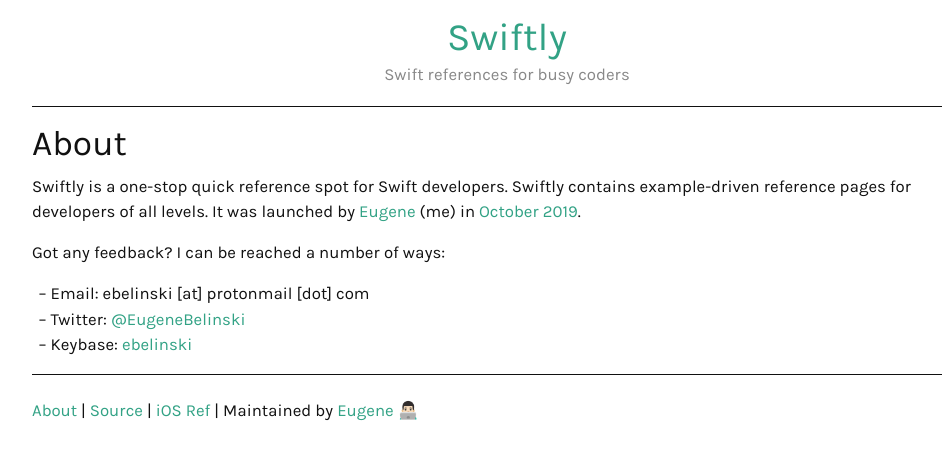
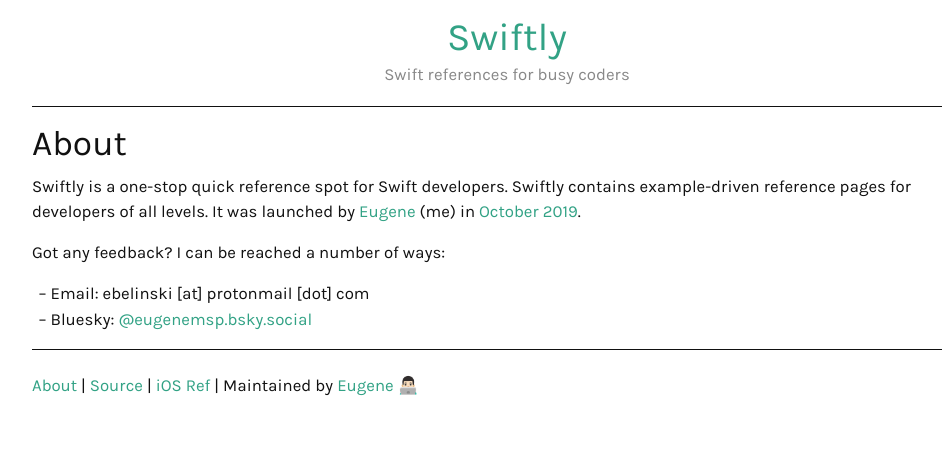
Before and after one commit to ebelinski/swiftly, a Jekyll site: the page built from _subpages/about.md, in a window 1280 px wide. Shown: the top 460 px of the page, without its empty margins (133-1075 px from the left). Built offline with Jekyll 4.4.1, drawn with Linux system fonts in a browser that asks for light colours.

Commit message:
Point contact links at Bluesky, matching iosref.com
Replace the footer's Threads link and the About page's Twitter and
Keybase entries with bsky.app/profile/eugenemsp.bsky.social.

Co-Authored-By: Claude Fable 5 <noreply@anthropic.com>

```diff
--- a/_includes/footer.html
+++ b/_includes/footer.html
@@ -5,6 +5,6 @@
     <a href="/about">About</a> |
     <a href="https://github.com/ebelinski/swiftly">Source</a> |
     <a href="https://iosref.com/">iOS Ref</a> |
-    Maintained by <a href="https://www.threads.net/@eugenemsp">Eugene 👨🏻‍💻</a>
+    Maintained by <a href="https://bsky.app/profile/eugenemsp.bsky.social">Eugene 👨🏻‍💻</a>
   </p>
 </footer>
--- a/_subpages/about.md
+++ b/_subpages/about.md
@@ -9,5 +9,4 @@ Swiftly is a one-stop quick reference spot for Swift developers. Swiftly contain
 Got any feedback? I can be reached a number of ways:
 
 * Email: ebelinski [at] protonmail [dot] com
-* Twitter: [@EugeneBelinski](https://twitter.com/EugeneBelinski)
-* Keybase: [ebelinski](https://keybase.io/ebelinski)
+* Bluesky: [@eugenemsp.bsky.social](https://bsky.app/profile/eugenemsp.bsky.social)
```
